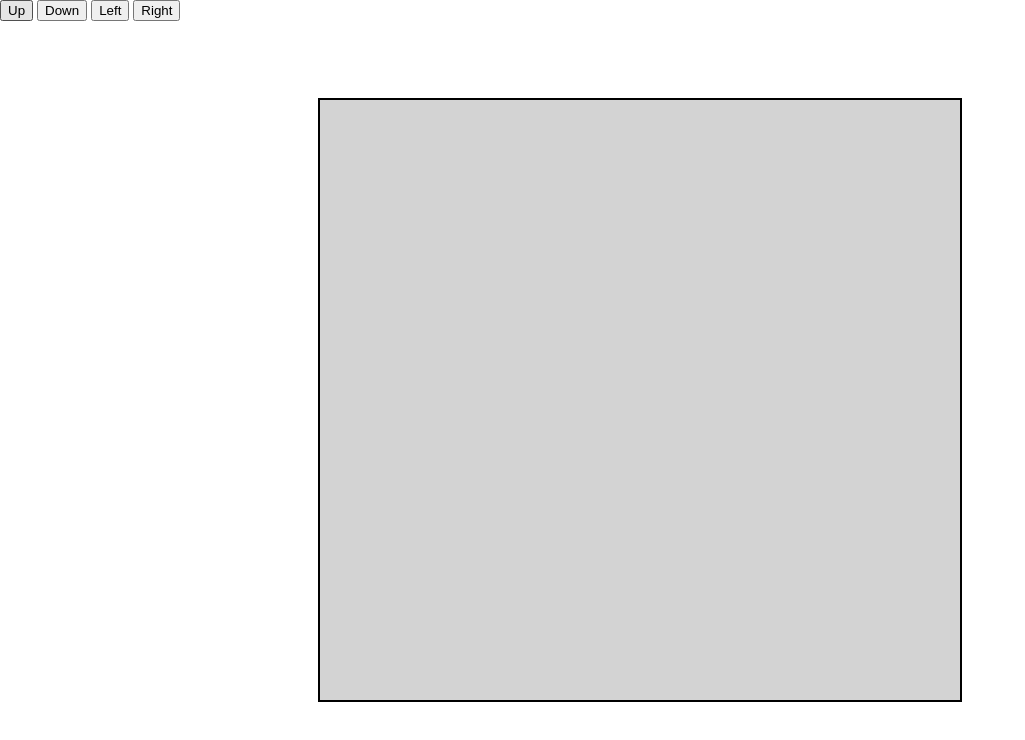
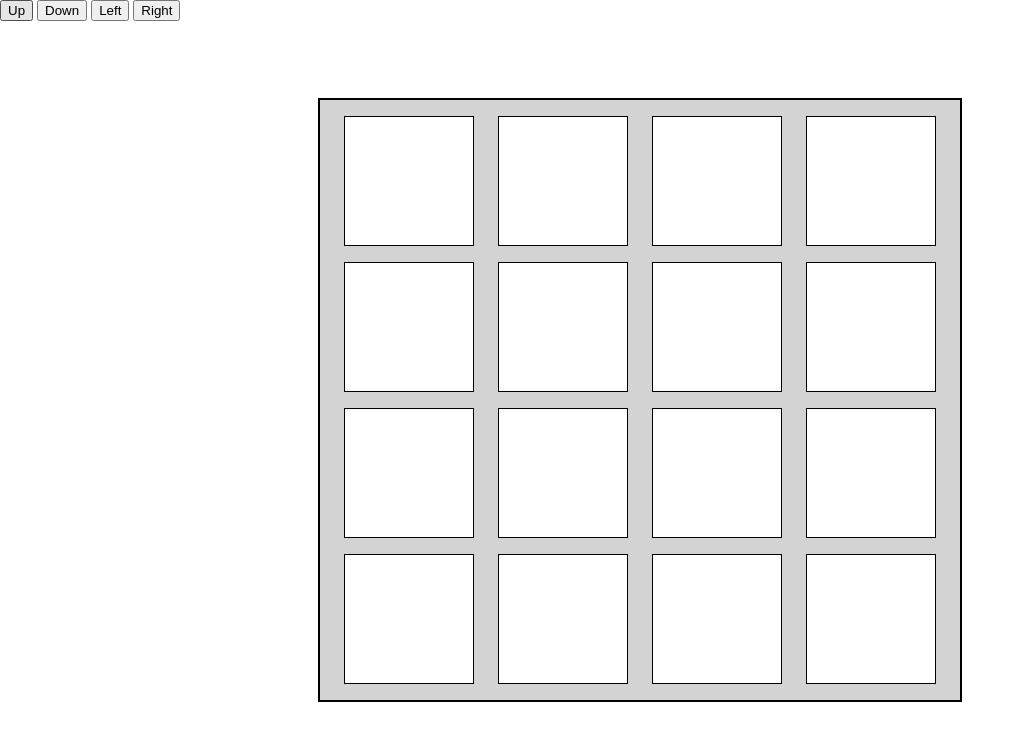
Before and after one commit to WIllChengster/2048, a plain HTML site: page index.html in a window 1280 px wide. Shown: the whole page, without its empty margins (0-1025 px from the left). Drawn offline with Linux system fonts and the light colour scheme.

Commit message:
Appending game pieces to DOM with jQuery

```diff
--- a/main.js
+++ b/main.js
@@ -2,6 +2,10 @@ $(document).ready(initializeApp)
 
 function initializeApp(){
     attachEventHandlers()
+    const Game = new App
+
+    Game.initGame()
+
 }
 
 function attachEventHandlers(){
@@ -29,15 +33,25 @@ class App {
     }
     initGame(){
         console.log('initializing game');
-        const gamePiece = $('<div class="game-piece"></div>');
-        const row = $('<div class="row"></div>');
-        row.append(gamePiece)
-        $('.game-board').append(row)
+        for(let i = 0; i<4; i++){
+            const row = $('<div>', {
+                'class': 'row'
+            });
+            let gamePiece=null;
+            for(let j = 0; j<4; j++){
+                 gamePiece = $('<div>',{
+                    'class': 'game-piece'
+                });
+                row.append(gamePiece)
+
+            }
+
+            $('.game-board').append(row)
+        }
+
     }
     restartGame(){
         console.log('restarting game');
     }
 
 }
-const Game = new App
-Game.initGame()
```
Also changed, not shown: index.html (+0 -24 lines).
